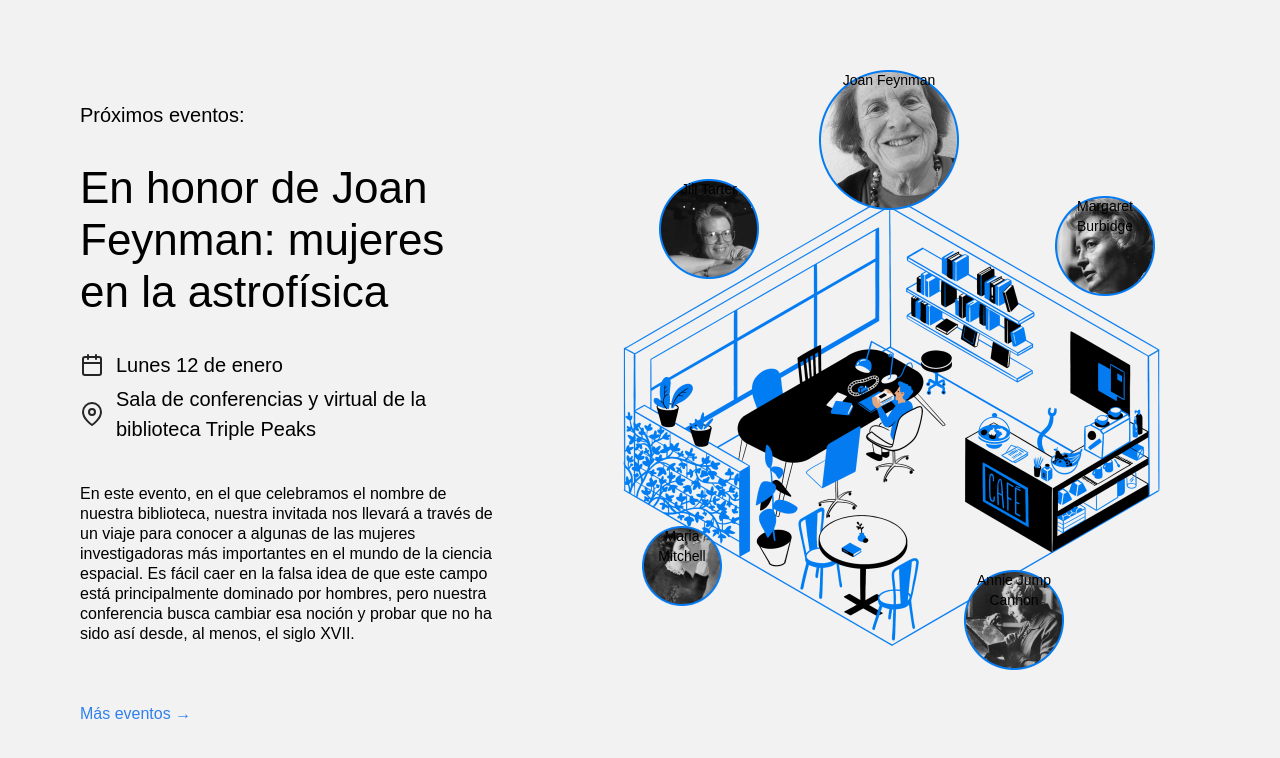
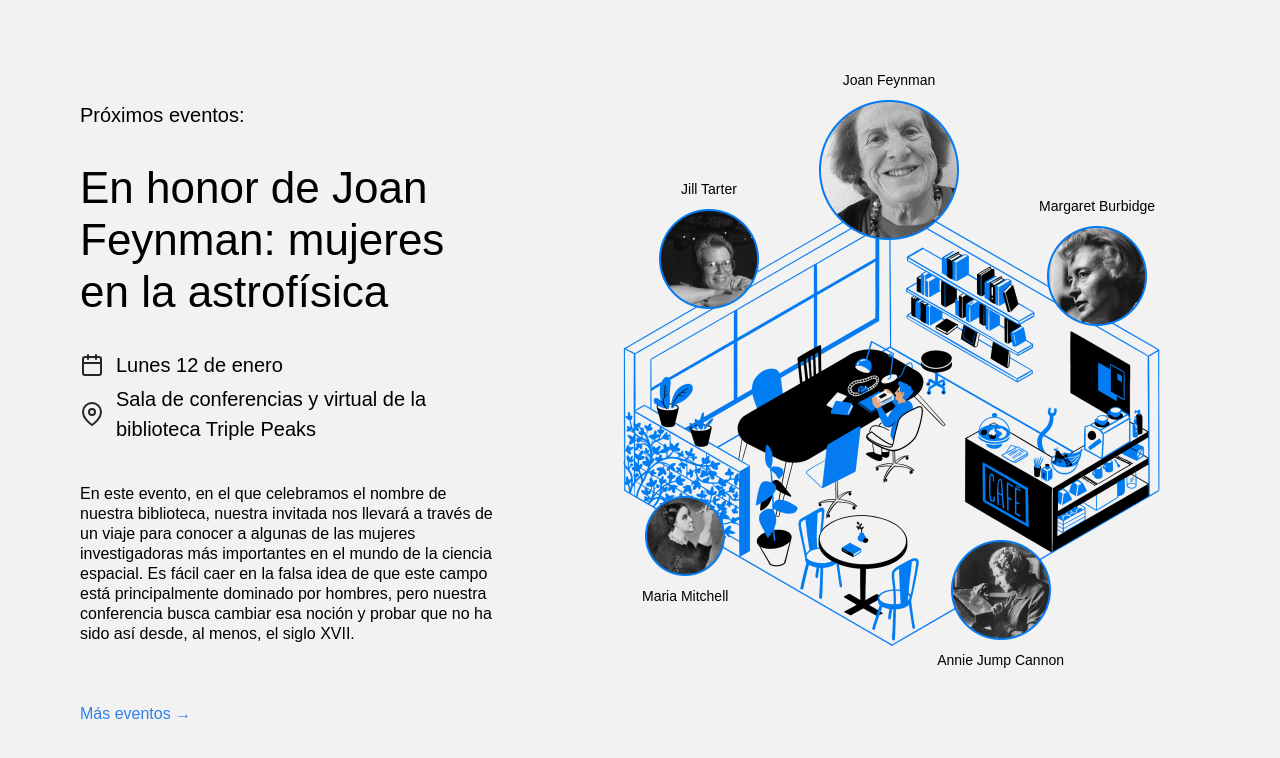
Before and after one commit to ParzySan/web_project_library_es, a plain HTML site: page index.html in a window 1280 px wide. Shown: the part 2094-2852 px from the top of the page. Drawn offline with Linux system fonts and the light colour scheme.

Commit message:
Quite clase person en el elemento person__caption

```diff
--- a/index.html
+++ b/index.html
@@ -184,7 +184,7 @@
               class="events__image"
             />
             <div id="feynman" class="person person_name_feynman">
-              <p class="person person__caption">Joan Feynman</p>
+              <p class="person__caption">Joan Feynman</p>
               <img
                 class="person__image person__image_size_l"
                 src="/images/person_feynman.png"
@@ -192,7 +192,7 @@
               />
             </div>
             <div id="Burbidge" class="person person_name_burbidge">
-              <p class="person person__caption">Margaret Burbidge</p>
+              <p class="person__caption">Margaret Burbidge</p>
               <img
                 class="person__image person__image_size_m"
                 src="/images/person_burbidge.png"
@@ -205,7 +205,7 @@
                 src="/images/person_cannon.png"
                 alt="Foto_de_cannon"
               />
-              <p class="person person__caption">Annie Jump Cannon</p>
+              <p class="person__caption">Annie Jump Cannon</p>
             </div>
             <div id="Mitchell" class="person person_name_mitchell">
               <img
@@ -213,10 +213,10 @@
                 alt="Foto_de_Mitchell"
                 class="person__image person__image_size_s"
               />
-              <p class="person person__caption">Maria Mitchell</p>
+              <p class="person__caption">Maria Mitchell</p>
             </div>
             <div id="Tarter" class="person person_name_tarter">
-              <p class="person person__caption">Jill Tarter</p>
+              <p class="person__caption">Jill Tarter</p>
               <img
                 class="person__image person__image_size_m"
                 src="/images/person_tarter.png"
```
